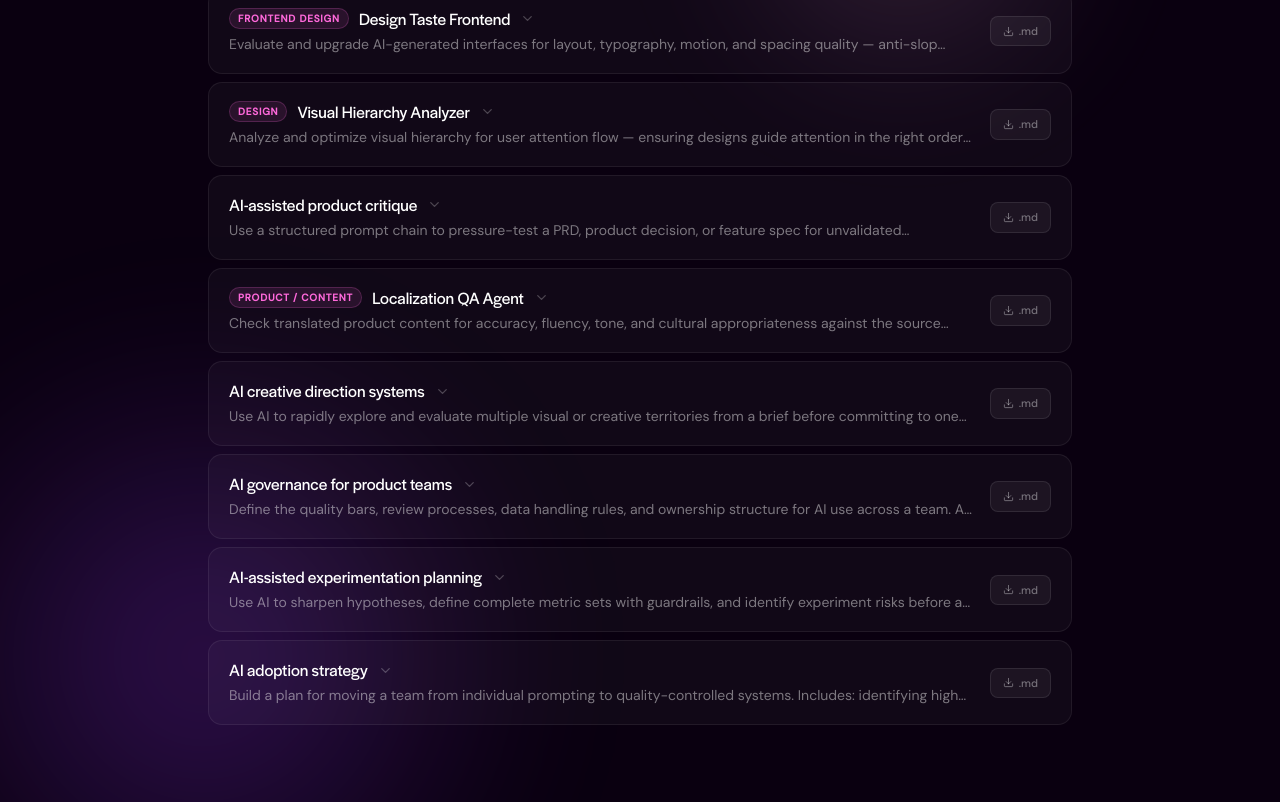
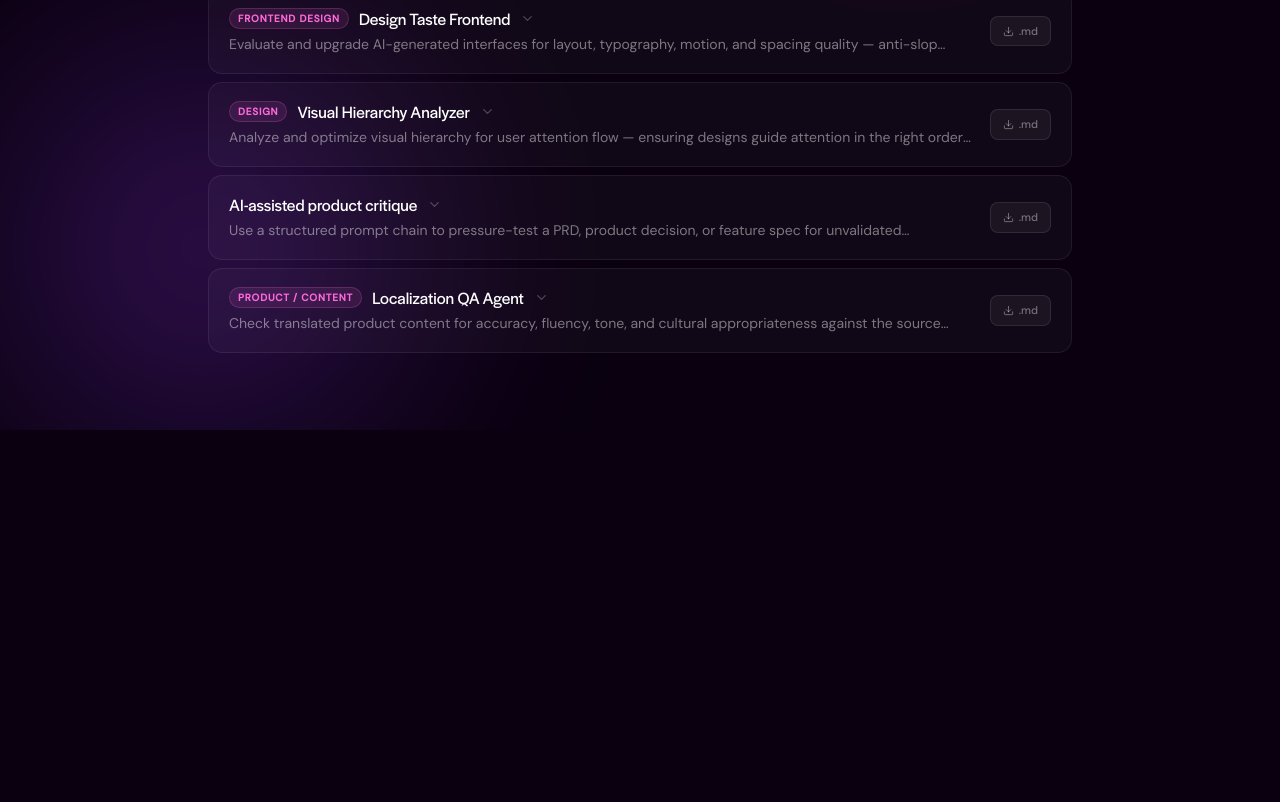
Before and after one commit to pavitsond-cyber/AI-Playbook, a Next.js app: page /skills in a window 1280 px wide. Shown: the part 1073-1875 px from the top of the page. After the commit the page ends 1503 px from the top, so only its background shows below. Built offline with nearby package versions, Linux system fonts and the light colour scheme.

Commit message:
Remove 4 skills (creative direction, governance, experimentation, adoption); fix category header font 12→15px

```diff
--- a/app/(playbook)/skills/page.tsx
+++ b/app/(playbook)/skills/page.tsx
@@ -343,38 +343,6 @@ const skills: Skill[] = [
       'Never treat AI review as a substitute for native speaker sign-off on final production content',
     ],
   },
-  {
-    name: 'AI creative direction systems',
-    what: 'Use AI to rapidly explore and evaluate multiple visual or creative territories from a brief before committing to one direction. AI expands the option space; humans make the creative decisions.',
-    whenToUse: 'At the start of any campaign requiring creative direction. When a brief has multiple viable directions and the team needs to explore before committing.',
-    qualityBar: "Territories must be genuinely distinct. AI scoring is a starting point — the creative director's judgment is the final call. No territory goes to production without art direction review.",
-    tools: ['Claude', 'Midjourney', 'Krea'],
-    teams: ['Brand Design', 'Marketing'],
-  },
-  {
-    name: 'AI governance for product teams',
-    what: 'Define the quality bars, review processes, data handling rules, and ownership structure for AI use across a team. A governance model answers: who owns what, what can be automated, and what requires human sign-off.',
-    whenToUse: 'When a team is moving from individual AI use to team-level workflows. Before any AI output reaches a customer-facing surface.',
-    qualityBar: 'A complete governance model names: the workflow owner, the reviewer, the quality bar, the failure mode, and the escalation path for each workflow type.',
-    tools: ['Claude'],
-    teams: ['Product', 'Design', 'Research', 'Ops'],
-  },
-  {
-    name: 'AI-assisted experimentation planning',
-    what: 'Use AI to sharpen hypotheses, define complete metric sets with guardrails, and identify experiment risks before a test runs.',
-    whenToUse: 'Before any A/B test or significant product experiment. Especially for experiments where errors are costly.',
-    qualityBar: 'The hypothesis is falsifiable and mechanistic. The primary metric is attributable. All guardrail metrics are defined before launch.',
-    tools: ['Claude'],
-    teams: ['Product', 'Research'],
-  },
-  {
-    name: 'AI adoption strategy',
-    what: 'Build a plan for moving a team from individual prompting to quality-controlled systems. Includes: identifying high-value use cases, building shared workflows, defining quality bars, and establishing review processes.',
-    whenToUse: 'When a team lead or director wants to move from ad-hoc AI use to a systematic operating model.',
-    qualityBar: 'An adoption strategy is not a training plan. It is a workflow plan — specific workflows, named owners, quality bars, and a timeline. Training follows workflow design, not the other way around.',
-    tools: ['Claude'],
-    teams: ['Leads', 'Directors'],
-  },
 ]
 
 function buildMarkdown(skill: Skill): string {
@@ -560,7 +528,7 @@ function SkillRow({ skill, isOpen, onToggle }: { skill: Skill; isOpen: boolean;
               <div style={{ display: 'grid', gridTemplateColumns: 'repeat(2, 1fr)', gap: 8 }}>
                 {skill.auditCategories.map(cat => (
                   <div key={cat.name} style={{ padding: '10px 14px', background: 'rgba(255,255,255,0.02)', border: '1px solid rgba(255,255,255,0.07)', borderRadius: 9 }}>
-                    <p style={{ fontFamily: 'var(--font-display)', fontSize: 12, fontWeight: 700, color: '#C27FFF', margin: '0 0 4px' }}>{cat.name}</p>
+                    <p style={{ fontFamily: 'var(--font-display)', fontSize: 15, fontWeight: 700, color: '#C27FFF', margin: '0 0 5px' }}>{cat.name}</p>
                     <p style={{ fontFamily: 'var(--font-body)', fontSize: 12, color: 'rgba(255,255,255,0.45)', lineHeight: 1.5, margin: 0 }}>{cat.desc}</p>
                   </div>
                 ))}
```
